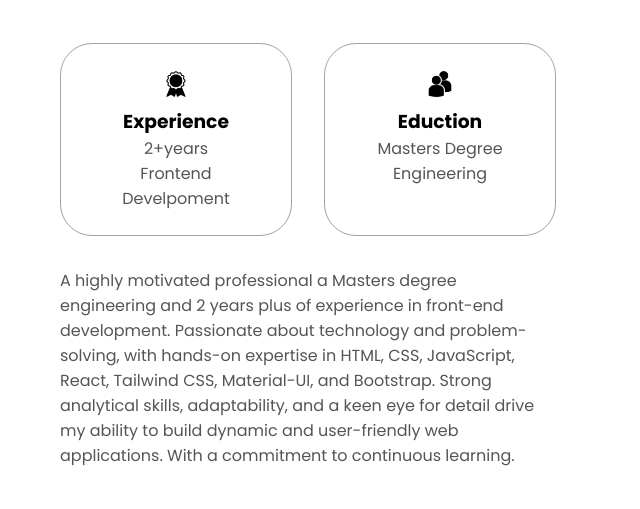
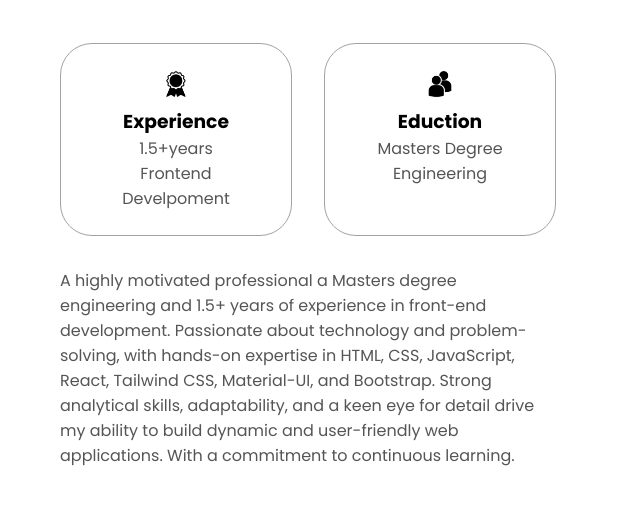
Before and after one commit to SamarthGupta-New/Propfolio, a plain HTML site: page index.html in a window 1280 px wide. Shown: the part 1080-1589 px from the top of the page, 564-1204 px from the left. Drawn offline with Linux system fonts and the light colour scheme.

Commit message:
update text

```diff
--- a/index.html
+++ b/index.html
@@ -91,7 +91,7 @@
             <div class="details-container">
               <img src="./assets/experience.png" alt="Experience icon" class="icon">
               <h3>Experience</h3>
-              <p>2+years<br>Frontend Develpoment</p>
+              <p>1.5+years<br>Frontend Develpoment</p>
               </div>
               <div class="details-container">
                 <img src="./assets/education.png" alt="education icon" class="icon">
@@ -100,7 +100,7 @@
               </div>
              </div>
             <div class="text-container"></div>
-            <p>A highly motivated professional a Masters degree engineering and 2 years plus of experience in front-end development.
+            <p>A highly motivated professional a Masters degree engineering and 1.5+ years of experience in front-end development.
               Passionate about technology and problem-solving, with hands-on expertise in HTML, CSS, JavaScript, React, Tailwind CSS, Material-UI, and Bootstrap.
               Strong analytical skills, adaptability, and a keen eye for detail drive my ability to build dynamic and user-friendly web applications.
               With a commitment to continuous learning.</p>
```
